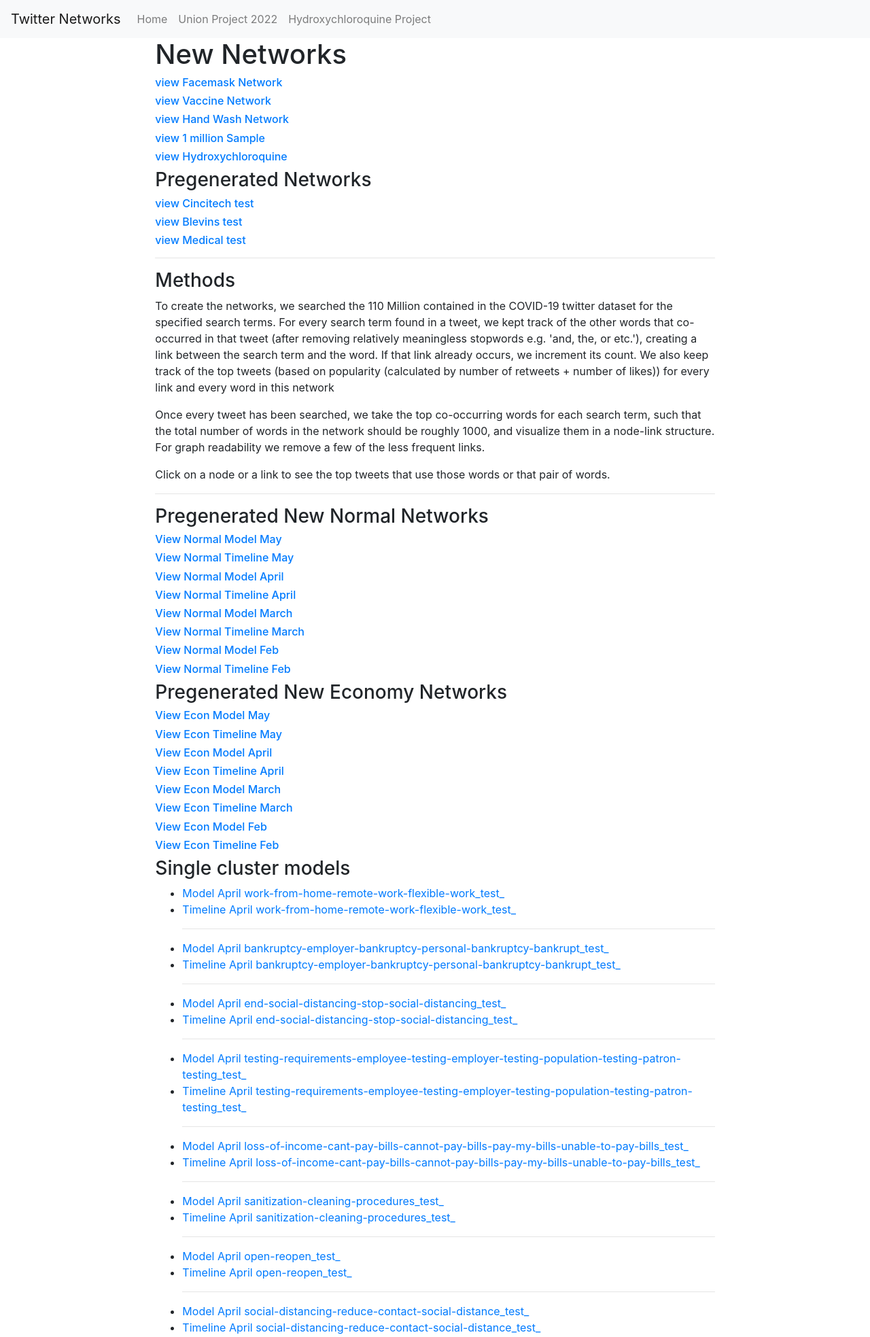
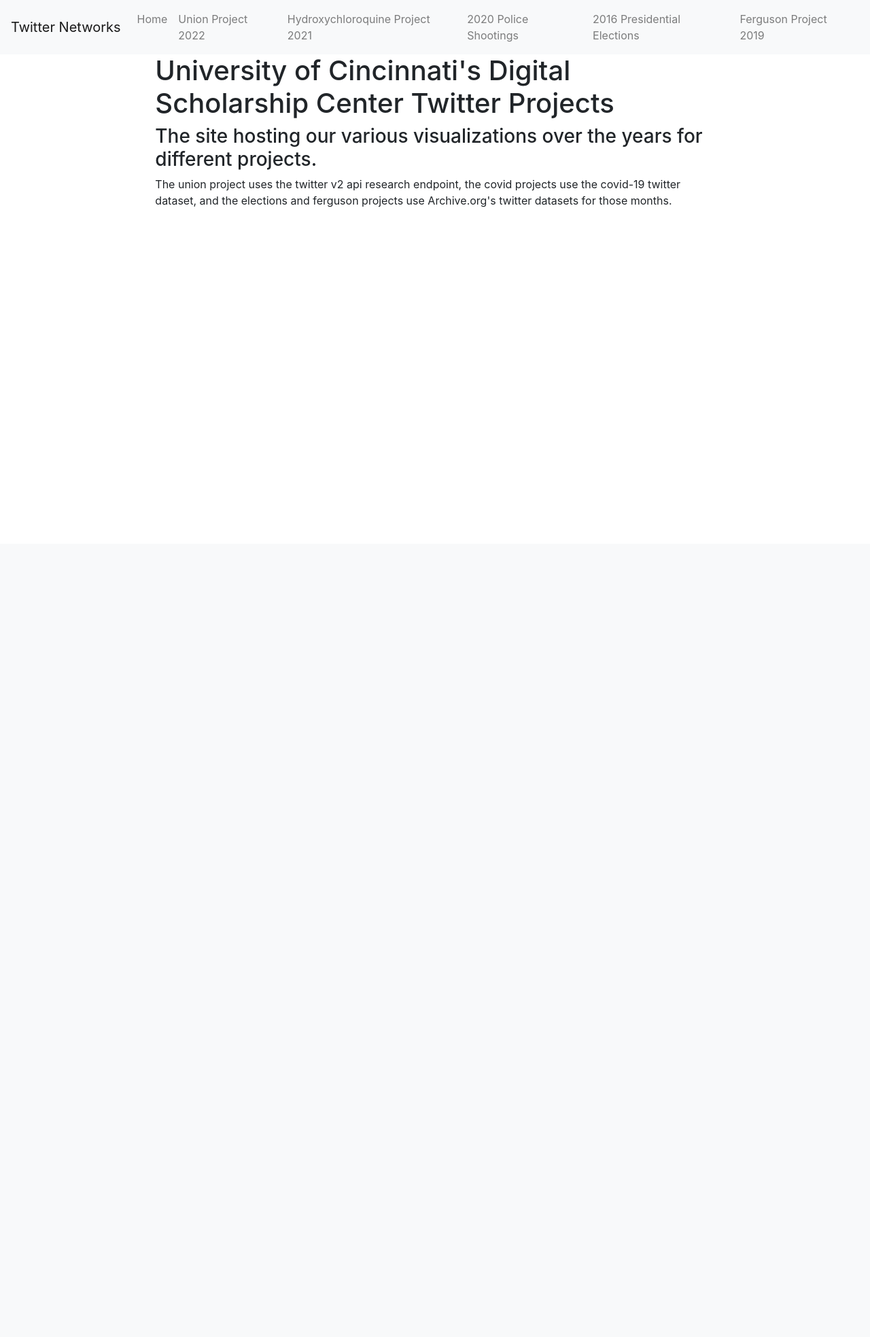
Before and after one commit to ucdscenter/covid_social_media, a Django app: page /twitter_network/ in a window 1280 px wide. Shown: the top 1967 px of the page at 68% size. After the commit the page ends 305 px from the top, so only its background shows below. Run offline with Django 3.2, Linux system fonts and the light colour scheme; some libraries are stand-ins or nearby versions.

Commit message:
style: adding new navs and iframe pages for former twitter project

```diff
--- a/twitter_network/templates/twitter_network/base.html
+++ b/twitter_network/templates/twitter_network/base.html
@@ -25,8 +25,21 @@
       </li>
 
       <li class="nav-item">
-        <a class="nav-link" href="/hydroxychloroquine_project">Hydroxychloroquine Project</a>
+        <a class="nav-link" href="/hydroxychloroquine_project">Hydroxychloroquine Project 2021</a>
       </li>
+        <li class="nav-item">
+        <a class="nav-link" href="/project_2020">2020 Police Shootings</a>
+      </li>
+      <li class="nav-item">
+        <a class="nav-link" href="/elections_project">2016 Presidential Elections</a>
+      </li>
+
+      <li class="nav-item">
+        <a class="nav-link" href="/ferguson_project">Ferguson Project 2019</a>
+      </li>
+
+
+
       <!--<li class="nav-item">
         <a class="nav-link" href="show_all_networks">List Networks</a>
       </li>
--- a/twitter_network/templates/twitter_network/index.html
+++ b/twitter_network/templates/twitter_network/index.html
@@ -2,15 +2,12 @@
 
 {% block content %}
 <div class="row">
-	<div class="col-2"></div>
-	<div class="col-8">
-<h1>New Networks</h1>
-<h6><a href="twitter_network/webgl_network?identifier=facemask_OR_face_maskfastgreedy">view Facemask Network</a></h6>
-<h6><a href="twitter_network/webgl_network?identifier=vaccinefastgreedy">view Vaccine Network</a></h6>
-<h6><a href="twitter_network/webgl_network?identifier=hand_AND_wash_OR_hands_AND_washfastgreedy">view Hand Wash Network</a></h6>
-<h6><a href="twitter_network/webgl_network?identifier=fastgreedy">view 1 million Sample</a></h6>
-<h6><a href="twitter_network/webgl_network?identifier=hydroxychloroquinefastgreedy">view Hydroxychloroquine</a></h6>
-<h3>Pregenerated Networks</h3>
+<div class="col-2"></div>
+<div class="col-8">
+<h1>University of Cincinnati's Digital Scholarship Center Twitter Projects</h1>
+<h3>The site hosting our various visualizations over the years for different projects.</h3>
+<p> The union project uses the twitter v2 api research endpoint, the covid projects use the covid-19 twitter dataset, and the elections and ferguson projects use Archive.org's twitter datasets for those months.</p>
+<!-- <h3>Pregenerated Networks</h3>
 <h6><a href="show_network?identifier=Cincitech">view Cincitech test</a></h6>
 <h6><a href="show_network?identifier=Blevins">view Blevins test</a></h6>
 <h6><a href="show_network?identifier=Medicine">view Medical test</a></h6>
@@ -93,7 +90,7 @@
 <hr>
 <li><a href="show_webgl?identifier=tests-antibody-testing-serological-testing-number-of-tests-serology-herd-immunity_test_">Model April tests-antibody-testing-serological-testing-number-of-tests-serology-herd-immunity_test_</a></li>
 <li><a href="webgl_timeline?identifier=tests-antibody-testing-serological-testing-number-of-tests-serology-herd-immunity_test_">Timeline April tests-antibody-testing-serological-testing-number-of-tests-serology-herd-immunity_test_</a></li>
-</ul>
+</ul> -->
 <!--<h3>Pregenerated Future of work Networks</h3>
 <p>Taking the subset of the covid tweets that use the following words "employee employees employed employing employ jobless job jobs work working works worked unemployable unemployed wfh", we then ran doc2vec on them, clustered and pca projected them. To see how the conversation developed we split each model by month</p>
 <h6><a href="show_webgl?identifier=jan_fow_test_">view January</a></h6>
@@ -117,78 +114,6 @@
 <h6><a href="twitter_network_form">create a network!</a></h6>
 <h6><a href="show_all_networks">show all networks!</a></h6>-->
 
-
-
-<br>
-<br>
-<hr>
-<p>Tweet ID's provided by <a href="https://arxiv.org/abs/2003.07372">Emily Chen, Kristina Lerman, and Emilio Ferrara. 2020</a>. #COVID-19: The First Public Coronavirus Twitter Dataset. arXiv:cs.SI/2003.07372, 2020<
-</p>
-
-<h5>Collected tweets:</h5>
-<h6>Keywords</h6>
-<p>Coronavirus             1/28/2020</p>
-<p>
-Koronavirus             1/28/2020</p>
-<p>
-Corona                  1/28/2020</p>
-<p>
-CDC                     1/28/2020</p>
-<p>
-Wuhancoronavirus        1/28/2020</p>
-<p>
-Wuhanlockdown           1/28/2020</p>
-<p>
-Ncov                    1/28/2020</p>
-<p>
-Wuhan                   1/28/2020</p>
-<p>
-N95                     1/28/2020</p>
-<p>
-Kungflu                 1/28/2020</p>
-<p>
-Epidemic                1/28/2020</p>
-<p>
-outbreak                1/28/2020</p>
-<p>
-Sinophobia              1/28/2020</p>
-<p>
-China                   1/28/2020</p>
-<p>
-covid-19                2/16/2020</p>
-<p>
-corona virus            3/2/2020</p>
-<p>
-covid                   3/6/2020</p>
-<p>
-covid19                 3/6/2020</p>
-<p>
-sars-cov-2              3/6/2020</p>
-<p>
-COVIDー19                3/8/2020</p>
-<p>
-COVD                    3/12/2020</p>
-<p>
-pandemic                3/12/2020</p>
-<hr>
-<h6>Accounts</h6>
-
-<p>
-PneumoniaWuhan      1/28/2020</p>
-<p>
-CoronaVirusInfo     1/28/2020</p>
-<p>
-V2019N              1/28/2020</p>
-<p>
-CDCemergency        1/28/2020</p>
-<p>
-CDCgov              1/28/2020</p>
-<p>
-WHO                 1/28/2020</p>
-<p>
-HHSGov              1/28/2020</p>
-<p>
-NIAIDNews           1/28/2020</p>
 </div>
 </div>
 {% endblock %}
--- a/twitter_network/urls.py
+++ b/twitter_network/urls.py
@@ -17,6 +17,9 @@
     path('union_webgl_network', views.union_webgl_network),
     path('union', views.union),
     path('hydroxychloroquine_project', views.hydrox),
+    path('elections_project', views.elections_project),
+    path('ferguson_project', views.ferguson_project),
+    path('project_2020', views.project_2020),
     path('get_network_json', views.get_network_json),
    	path('get_tweet', views.get_tweet),
     path('get_user_tweets', views.get_user_tweets),
--- a/twitter_network/views.py
+++ b/twitter_network/views.py
@@ -11,24 +11,40 @@
 
 
 def index(request):
-    template = 'twitter_network/index.html'
-    context = {}
-    return render(request, template, context)
+	template = 'twitter_network/index.html'
+	context = {}
+	return render(request, template, context)
+
+
+def project_2020(request):
+	template = 'twitter_network/project_2020.html'
+	context = {}
+	return render(request, template, context)
+
+def elections_project(request):
+	template = 'twitter_network/elections_project.html'
+	context = {}
+	return render(request, template, context)
+
+def ferguson_project(request):
+	template = 'twitter_network/ferguson_project.html'
+	context = {}
+	return render(request, template, context)
 
 
 def show_all_networks(request):
-    template = 'twitter_network/show_all_networks.html'
-    all_networks = TwitterNetwork.objects.order_by('-pub_date')
-    context = {'networks': all_networks}
-    return render(request, template, context)
+	template = 'twitter_network/show_all_networks.html'
+	all_networks = TwitterNetwork.objects.order_by('-pub_date')
+	context = {'networks': all_networks}
+	return render(request, template, context)
 
 
 def show_twitter_network(request):
-    template = 'twitter_network/show_twitter_network.html'
-    identifier = request.GET.get('identifier')
-    pregenerated = ['']
-    context = {'info': identifier}
-    return render(request, template, context)
+	template = 'twitter_network/show_twitter_network.html'
+	identifier = request.GET.get('identifier')
+	pregenerated = ['']
+	context = {'info': identifier}
+	return render(request, template, context)
 
 
 def show_ner(request):
@@ -40,128 +56,128 @@
 
 
 def show_webgl(request):
-    template = 'twitter_network/webgl_vis.html'
-    identifier = request.GET.get('identifier')
-    pregenerated = ['']
-    context = {'info': identifier}
-    return render(request, template, context)
+	template = 'twitter_network/webgl_vis.html'
+	identifier = request.GET.get('identifier')
+	pregenerated = ['']
+	context = {'info': identifier}
+	return render(request, template, context)
 
 def webgl_timeline(request):
-    template = 'twitter_network/webgl_timeline.html'
-    identifier = request.GET.get('identifier')
-    pregenerated = ['']
-    context = {'info': identifier}
-    return render(request, template, context)
+	template = 'twitter_network/webgl_timeline.html'
+	identifier = request.GET.get('identifier')
+	pregenerated = ['']
+	context = {'info': identifier}
+	return render(request, template, context)
 
 def webgl_network(request):
-    template = 'twitter_network/webgl_network.html'
-    identifier = request.GET.get('identifier')
-    print(identifier)
-    pregenerated = ['']
-    context = { 'info' : identifier}
-    return render(request, template, context)
+	template = 'twitter_network/webgl_network.html'
+	identifier = request.GET.get('identifier')
+	print(identifier)
+	pregenerated = ['']
+	context = { 'info' : identifier}
+	return render(request, template, context)
 
 def union(request):
-    template = 'twitter_network/union_nav.html'
-    context = {}
-    return render(request, template, context)
+	template = 'twitter_network/union_nav.html'
+	context = {}
+	return render(request, template, context)
 
 def hydrox(request):
-    template = 'twitter_network/hydroxychloroquine_nav.html'
-    context = {}
-    return render(request, template, context)
+	template = 'twitter_network/hydroxychloroquine_nav.html'
+	context = {}
+	return render(request, template, context)
 
 def union_webgl_network(request):
-    template = 'twitter_network/union_webgl_network.html'
-    identifier = request.GET.get('identifier')
-    print(identifier)
-    pregenerated = ['']
-    context = { 'info' : identifier}
-    return render(request, template, context)
+	template = 'twitter_network/union_webgl_network.html'
+	identifier = request.GET.get('identifier')
+	print(identifier)
+	pregenerated = ['']
+	context = { 'info' : identifier}
+	return render(request, template, context)
 
 def get_query_count(request):
-    keywords_to_search = request.GET.get('keywords_to_search')
-    date_range = request.GET.get('daterange')
-    dates = date_range.split(' - ')
-    e = ESSearch(AWS_PROFILE)
-    count_data = e.count(keywords_to_search, tweettype=["original", "quote", "reply"], startDateString=dates[0], endDateString=dates[1])
-    print(count_data["count"])
-    ret_obj = {"count" : count_data["count"]}
+	keywords_to_search = request.GET.get('keywords_to_search')
+	date_range = request.GET.get('daterange')
+	dates = date_range.split(' - ')
+	e = ESSearch(AWS_PROFILE)
+	count_data = e.count(keywords_to_search, tweettype=["original", "quote", "reply"], startDateString=dates[0], endDateString=dates[1])
+	print(count_data["count"])
+	ret_obj = {"count" : count_data["count"]}
 
-    return HttpResponse(json.dumps(ret_obj), content_type='application/json')
+	return HttpResponse(json.dumps(ret_obj), content_type='application/json')
 
 def create_network(request):
-    from .TweetD2vCreator import TweetModelRunner
-    from .TweetNetworkCreator import TweetNetworkRunner
-    vis_method = request.POST.get('method-select')
+	from .TweetD2vCreator import TweetModelRunner
+	from .TweetNetworkCreator import TweetNetworkRunner
+	vis_method = request.POST.get('method-select')
 
-    network_name = request.POST.get('network_name')
-    keywords_to_search = request.POST.get('keywords_to_search')
-    date_range = request.POST.get('daterange')
-    template = 'twitter_network/create_network_confirm.html'
-    context = {}
-    dates = date_range.split(' - ')
-    if vis_method == 'timeline':
-        t = TweetModelRunner(aws_credentials=AWS_PROFILE, tweettype=["original", "quote", "reply"], startdate=dates[0], enddate=dates[1], search_terms=keywords_to_search)
-        t.doc2vec()
-        t.jsonclusterd2vModel(wfile=network_name +"_data.json", write_s3=True)
+	network_name = request.POST.get('network_name')
+	keywords_to_search = request.POST.get('keywords_to_search')
+	date_range = request.POST.get('daterange')
+	template = 'twitter_network/create_network_confirm.html'
+	context = {}
+	dates = date_range.split(' - ')
+	if vis_method == 'timeline':
+		t = TweetModelRunner(aws_credentials=AWS_PROFILE, tweettype=["original", "quote", "reply"], startdate=dates[0], enddate=dates[1], search_terms=keywords_to_search)
+		t.doc2vec()
+		t.jsonclusterd2vModel(wfile=network_name +"_data.json", write_s3=True)
 
 
-        print(network_name)
-        print(keywords_to_search)
-        network = TwitterNetwork(display_name=network_name, search_terms=keywords_to_search, network_status="complete")
-        network.save()
+		print(network_name)
+		print(keywords_to_search)
+		network = TwitterNetwork(display_name=network_name, search_terms=keywords_to_search, network_status="complete")
+		network.save()
 
-    if vis_method == 'network':
-        t = TweetNetworkRunner(aws_credentials=AWS_PROFILE, tweettype=["original", "quote", "reply"], startdate=dates[0], enddate=dates[1], search_terms=keywords_to_search)
-        t.create_network_data()
+	if vis_method == 'network':
+		t = TweetNetworkRunner(aws_credentials=AWS_PROFILE, tweettype=["original", "quote", "reply"], startdate=dates[0], enddate=dates[1], search_terms=keywords_to_search)
+		t.create_network_data()
 
-    return render(request, template, context)
+	return render(request, template, context)
 
 def get_network_json(request):
-    from .s3_client import S3Client
-    print(request.GET.get('local'))
-    if request.GET.get('local') == 'true':
-        data_str = open('twitter_network/static/twitter_network/data/' + request.GET.get('model_json'), 'r').read()
-        return HttpResponse(data_str, content_type='application/json')
+	from .s3_client import S3Client
+	print(request.GET.get('local'))
+	if request.GET.get('local') == 'true':
+		data_str = open('twitter_network/static/twitter_network/data/' + request.GET.get('model_json'), 'r').read()
+		return HttpResponse(data_str, content_type='application/json')
 
-    S3_BUCKET = "socialmedia-models"
-    s3 = S3Client(AWS_PROFILE, S3_BUCKET)
-    fp = request.GET.get('model_json')
-    data_str = s3.read_fileobj(fp).read()
+	S3_BUCKET = "socialmedia-models"
+	s3 = S3Client(AWS_PROFILE, S3_BUCKET)
+	fp = request.GET.get('model_json')
+	data_str = s3.read_fileobj(fp).read()
 
-    return HttpResponse(data_str, content_type='application/json')
+	return HttpResponse(data_str, content_type='application/json')
 
 def get_user_tweets(request):
-    myEs = ESSearch(AWS_PROFILE)
-    usr = request.GET.get('usr')
-    start_date = request.GET.get('start_d')
-    end_date = request.GET.get('end_d')
-    query = request.GET.get('qry')
+	myEs = ESSearch(AWS_PROFILE)
+	usr = request.GET.get('usr')
+	start_date = request.GET.get('start_d')
+	end_date = request.GET.get('end_d')
+	query = request.GET.get('qry')
 
-    ret_obj = myEs.get_user_tweet(query, startDateString=start_date, endDateString=end_date, user=usr)
-    return HttpResponse(json.dumps(ret_obj))
+	ret_obj = myEs.get_user_tweet(query, startDateString=start_date, endDateString=end_date, user=usr)
+	return HttpResponse(json.dumps(ret_obj))
 
 def get_tweet(request):
-    myEs = ESSearch(AWS_PROFILE)
-    try:
-        tweet_obj = myEs.get_doc(request.GET.get('tweet_id'))
-        ret_obj  ={
-            "user" : tweet_obj["_source"]["user_name"],
-            "text" : tweet_obj["_source"]["text"],
-            "retweets" : tweet_obj["_source"]["retweets"],
-            "date" : tweet_obj["_source"]["date"]
-        }
-    except:
-        ret_obj  ={
-            "user" : "ERROR",
-            "text" : "ELASTICSEARCH OVERLOADED",
-            "retweets" : "-1",
-            "date" : "-1"
-        }
-    return HttpResponse(json.dumps(ret_obj), content_type='application/json')
+	myEs = ESSearch(AWS_PROFILE)
+	try:
+		tweet_obj = myEs.get_doc(request.GET.get('tweet_id'))
+		ret_obj  ={
+			"user" : tweet_obj["_source"]["user_name"],
+			"text" : tweet_obj["_source"]["text"],
+			"retweets" : tweet_obj["_source"]["retweets"],
+			"date" : tweet_obj["_source"]["date"]
+		}
+	except:
+		ret_obj  ={
+			"user" : "ERROR",
+			"text" : "ELASTICSEARCH OVERLOADED",
+			"retweets" : "-1",
+			"date" : "-1"
+		}
+	return HttpResponse(json.dumps(ret_obj), content_type='application/json')
 
 def twitter_network_form(request):
-    template = 'twitter_network/twitter_network_form.html'
-    context = {}
-    return render(request, template, context)
+	template = 'twitter_network/twitter_network_form.html'
+	context = {}
+	return render(request, template, context)
```
Also changed, not shown: twitter_network/templates/twitter_network/elections_project.html (added, +14 -0 lines), twitter_network/templates/twitter_network/ferguson_project.html (added, +23 -0 lines), twitter_network/templates/twitter_network/hydroxychloroquine_nav.html (+76 -3 lines), twitter_network/templates/twitter_network/hydroxychloroquine_project.html (added, +15 -0 lines), twitter_network/templates/twitter_network/project_2020.html (added, +30 -0 lines).
